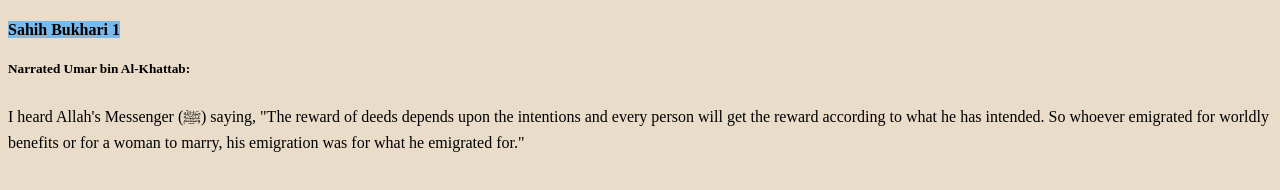
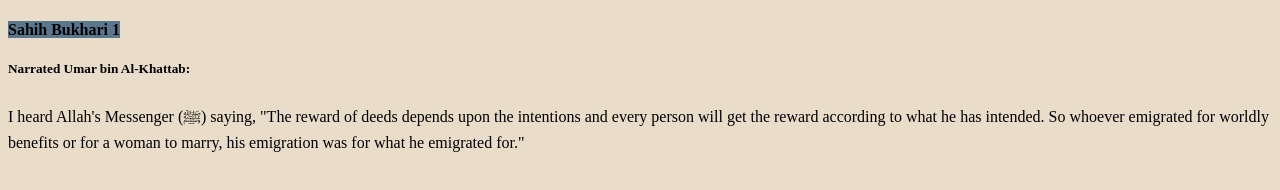
Before and after one commit to Programmer-Pad/Spread-The-Sunnah.github.io, a plain HTML site: page hadith/bukhari/revelation/index.html in a window 1280 px wide. Drawn offline with Linux system fonts and the light colour scheme.

Commit message:
minor changes

```diff
--- a/hadith/bukhari/revelation/styles.css
+++ b/hadith/bukhari/revelation/styles.css
@@ -4,7 +4,7 @@ body {
                 background-color:  #E9DCC9;
      }
 .subch1b {
-		background-color: #79BAEC;
+		background-color: #59788E;
 
 
 }
```
